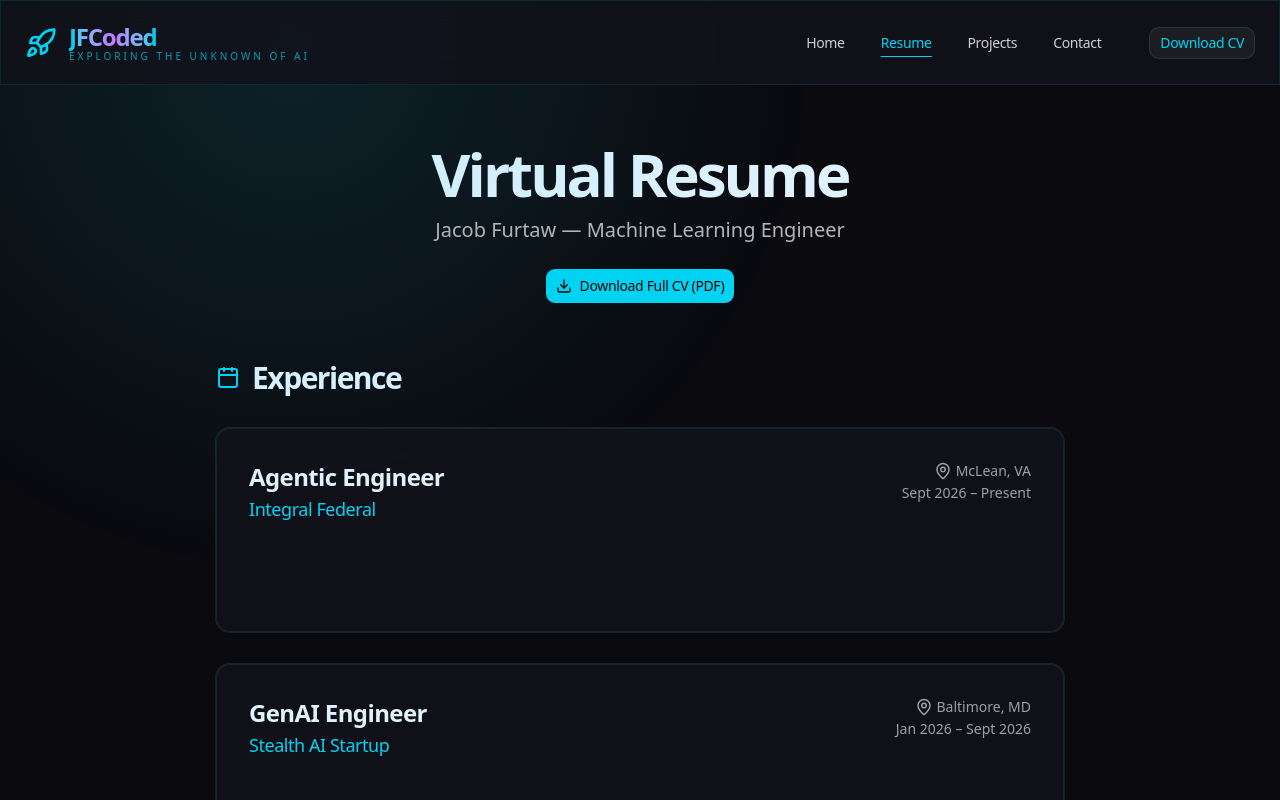
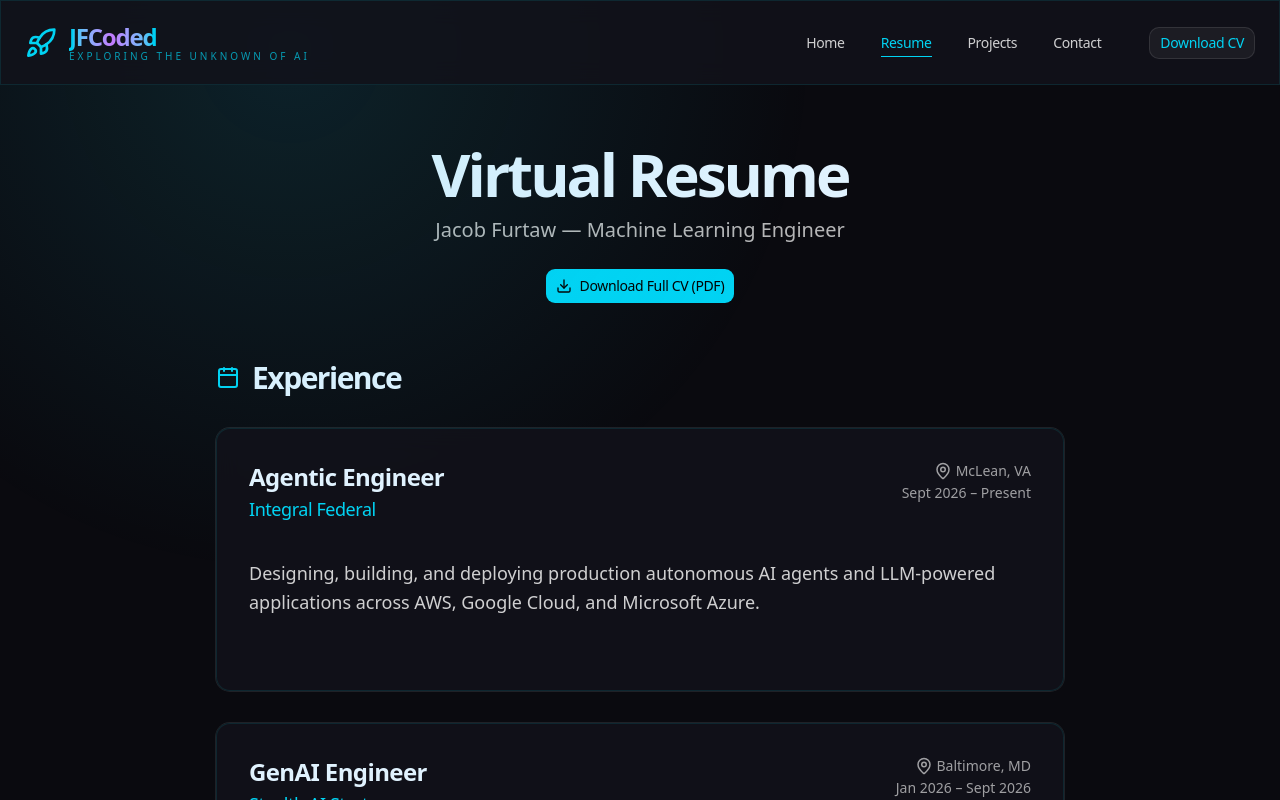
Before and after one commit to JakeFurtaw/jf-coded-v2, a Next.js app: page /resume in a window 1280 px wide. Shown: the top 800 px of the page. Built offline with nearby package versions, Linux system fonts and the light colour scheme.

Commit message:
updated experince section for if

```diff
--- a/app/resume/page.tsx
+++ b/app/resume/page.tsx
@@ -13,7 +13,7 @@ export default function ResumePage() {
       company: "Integral Federal",
       location: "McLean, VA",
       period: "Sept 2026 – Present",
-      description: "",
+description: "Designing, building, and deploying production autonomous AI agents and LLM-powered applications across AWS, Google Cloud, and Microsoft Azure. ",
       technologies: [],
     },
     {
```
